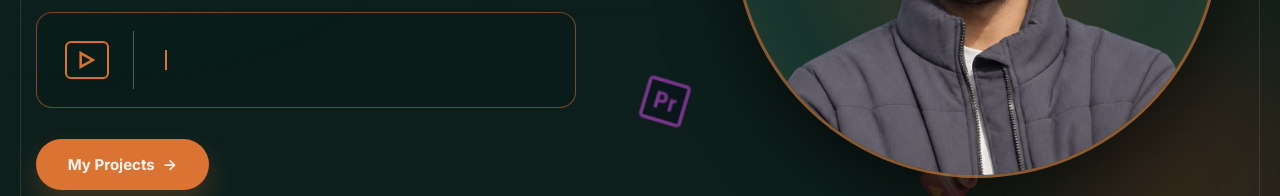
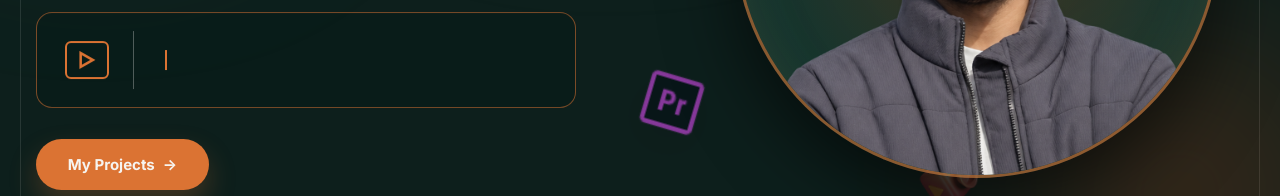
Before and after one commit to nikkhil10825/nikhil-portfolio, a website: page index.html in a window 1280 px wide. Shown: the part 465-661 px from the top of the page. Drawn offline with Linux system fonts and the light colour scheme.

Commit message:
Increase Premiere Pro floating 3D icon size for prominent visual balance

```diff
--- a/style.css
+++ b/style.css
@@ -235,7 +235,7 @@ p{margin:0;}
   to{transform:translate3d(10px,-14px,0) rotate(calc(var(--icon-rotate,0deg) + 5deg));}
 }
 .float-icon--hero-ae{left:39%;top:24%;width:clamp(46px,4.5vw,64px);opacity:.55;--icon-rotate:-10deg;}
-.float-icon--hero-pr{left:49%;bottom:21%;width:clamp(46px,4.5vw,64px);opacity:.55;--icon-rotate:12deg;}
+.float-icon--hero-pr{left:49%;bottom:20%;width:clamp(58px, 5.6vw, 80px);opacity:.62;--icon-rotate:12deg;}
 .float-icon--hero-production{right:6%;top:14%;width:clamp(50px,5.2vw,78px);opacity:.4;--icon-rotate:13deg;}
 .float-icon--hero-video{right:24%;bottom:10%;width:clamp(48px,5vw,76px);opacity:.38;--icon-rotate:-12deg;}
 .float-icon--journey-hash{right:8%;top:18%;--icon-rotate:12deg;}
```
